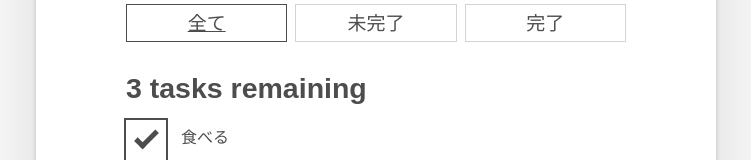
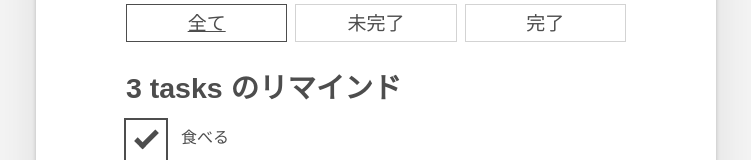
Before and after one commit to yuna096740/React_lesson, a React (Create React App) app: page / in a window 1280 px wide. Shown: the part 325-485 px from the top of the page, without its empty margins (264-1015 px from the left). Built offline with nearby package versions, Linux system fonts and the light colour scheme.

Commit message:
[add] preparing nav

```diff
--- a/src/App.js
+++ b/src/App.js
@@ -108,7 +108,7 @@
 
   // Taskのカウント更新処理
   const tasksNoun = taskList.length >= 2 ? "tasks" : "task";
-  const headingText = `${ taskList.length } ${ tasksNoun } remaining`;
+  const headingText = `${ taskList.length } ${ tasksNoun } のリマインド`;
 
   return (
     <div className="todoapp stack-large">
```
Also changed, not shown: src/components/Navbar/nav.js (added), src/components/Navbar/navStyle.css (added).
